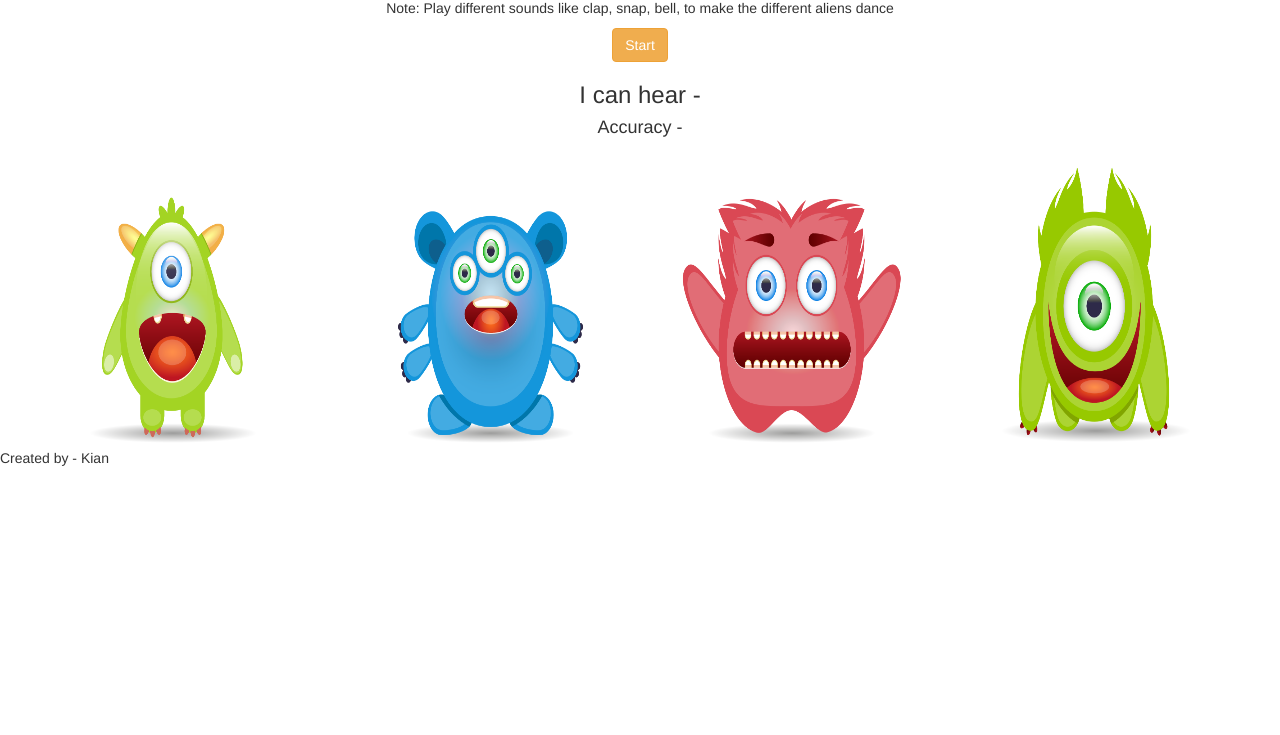
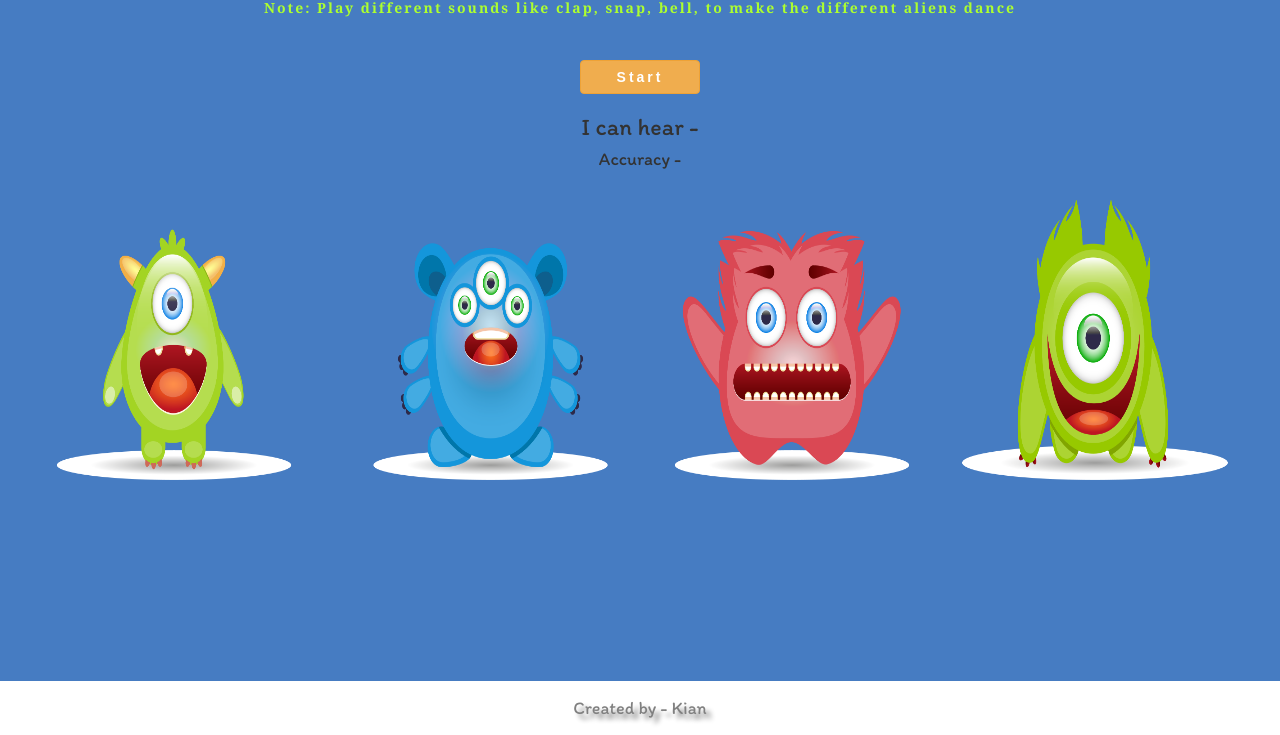
Before and after one commit to KianShah10385/Sound-Recognition-Aliens, a plain HTML site: page index.html in a window 1280 px wide. Shown: the part 65-800 px from the top of the page. Drawn offline with nearby package versions, Linux system fonts and the light colour scheme.

Commit message:
Add files via upload

```diff
--- a/index.html
+++ b/index.html
@@ -7,6 +7,7 @@
     <script src="https://ajax.googleapis.com/ajax/libs/jquery/3.4.1/jquery.min.js"></script>
     <script src="https://maxcdn.bootstrapcdn.com/bootstrap/3.4.0/js/bootstrap.min.js"></script>
     <script src="https://unpkg.com/ml5@0.4.3/dist/ml5.min.js"></script>
+    <link href="https://fonts.googleapis.com/css2?family=Itim&display=swap" rel="stylesheet">
     <link rel="stylesheet" type="text/css" href="style.css">
   </head>
 
--- a/style.css
+++ b/style.css
@@ -0,0 +1,30 @@
+body {
+    font-family: 'Itim', cursive;
+    background: rgb(70, 124, 194);
+}
+.header_div p {
+font-family: Georgia;
+color: greenyellow;
+letter-spacing: 2px;
+font-size:14px;
+font-weight: bold;
+}
+.main_div button {
+font-family: sans-serif;
+margin-top: 32px;
+width: 120px;
+font-weight: bolder;
+letter-spacing: 3px;
+}
+.copy_right_footer {
+    position: fixed;
+    color: grey;
+    bottom: 0;
+    width: 100%;
+    font-size: 18px;
+    background-color: white;
+    line-height: 3;
+    text-align: center;
+    text-shadow: 5px 5px 5px gray;
+
+}
```
